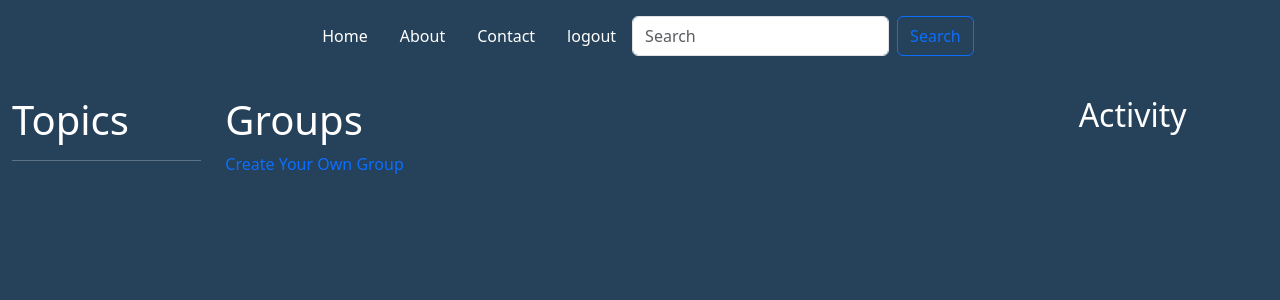
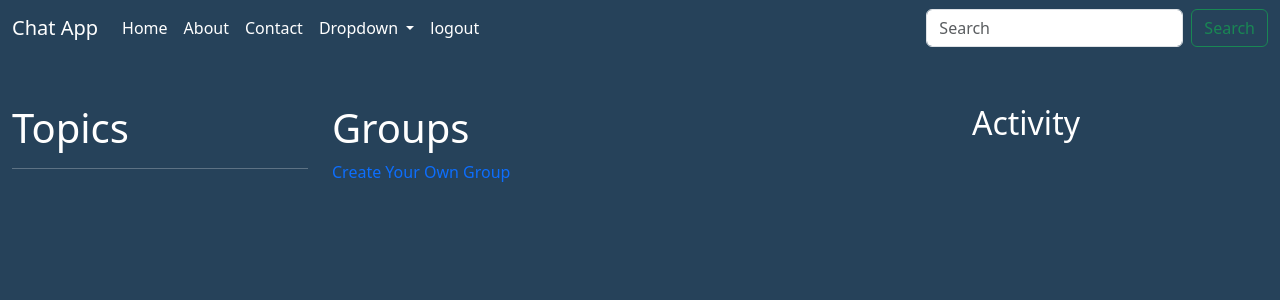
Before and after one commit to jiggyboy1/chat_app, a Django app: page / in a window 1280 px wide. Shown: the top 300 px of the page. Run offline with Django 5.2, Linux system fonts and the light colour scheme; the visitor is signed in with stand-in values (Sample User, id 1); data that the repository does not hold is empty.

Commit message:
initial commit

```diff
--- a/static/css/styles.css
+++ b/static/css/styles.css
@@ -1,19 +1,22 @@
 .nav-bar nav{
-    /* background-color: black; */
-    padding: 1rem;
+    background-color: #26425a;;
+    /* padding: 1rem; */
 }
 
-.nav-bar ul{
-    display: flex;
+/* .nav-bar ul{
+    display: block;
     list-style-type: none;
     justify-content: space-around;
     margin: 0;
     padding: 0;
-}
+} */
 
 .nav-bar a{
     text-decoration: none;
-    color: white;
+    color:white;
+}
+.nav-bar .dropdown-menu a{
+    color: black;
 }
 
 .nav-bar a:hover{
--- a/templates/home.html
+++ b/templates/home.html
@@ -1,10 +1,10 @@
 {% extends 'partial/main.html' %}
 {% load static %}
 {% block content %}
-<br>
+<br><br>
 <div class="container-fluid">
     <div class="row ">
-       <div class="col-2">
+       <div class="col-3">
           <div class="topic">
               <h1 >Topics</h1>
               <hr>
@@ -13,7 +13,7 @@
               {% endfor%}
           </div>
        </div>
-        <div class="col">
+        <div class="col-6 col-lg-6">
             <div class="Group">
                 <h1>Groups</h1>
                 <p><a href="{% url 'create' %}  "  title="Create Your Very Own Room">Create Your Own Group</a></p>
@@ -39,7 +39,7 @@
                 {% endfor %}
             </div>
        </div>
-       <div class="col-2">
+       <div class="col-3">
          <h2>Activity</h2>
         {% for message in message%}
          <small>@{{message.host}}    {{message.created|timesince}}</small>
--- a/templates/partial/nav.html
+++ b/templates/partial/nav.html
@@ -1,38 +1,53 @@
 <div class="nav-bar">
-    <nav>
-        <ul class="nav justify-content-center">
+    <nav class="navbar navbar-expand-lg bg-body-primary">
+        <div class="container-fluid">
+        <a class="navbar-brand" href="{% url 'home' %}">Chat App</a>
+        <button class="navbar-toggler" type="button" data-bs-toggle="collapse" data-bs-target="#navbarSupportedContent" aria-controls="navbarSupportedContent" aria-expanded="false" aria-label="Toggle navigation">
+            <span class="navbar-toggler-icon"></span>
+        </button>
+        <div class="collapse navbar-collapse" id="navbarSupportedContent">
+            <ul class="navbar-nav me-auto mb-2 mb-lg-0">
+            <!-- <li class="nav-item">
+                <a class="nav-link active" aria-current="page" href="">Home</a>
+            </li> -->
             <li class="nav-item">
-              <a class="nav-link active" aria-current="page" href="{% url 'home' %}">Home</a>
+                <a class="nav-link" href="{% url 'home' %}">Home</a>
             </li>
             <li class="nav-item">
-              <a class="nav-link" href="#">About</a>
+                <a class="nav-link" href="#">About</a>
             </li>
             <li class="nav-item">
-              <a class="nav-link" href="#">Contact</a>
+                <a class="nav-link" href="#">Contact</a>
+          </li>
+          {% if user.is_authenticated %}
+            <li class="nav-item dropdown">
+            <a class="nav-link dropdown-toggle" href="#" role="button" data-bs-toggle="dropdown" aria-expanded="false">
+            Dropdown
+            </a>
+            <ul class="dropdown-menu">
+            <li><a class="dropdown-item" href="#">Action</a></li>
+            <li><a class="dropdown-item" href="#">Another action</a></li>
+            <li><hr class="dropdown-divider"></li>
+            <li><a class="dropdown-item" href="#">Something else here</a></li>
+            </ul>
             </li>
-            {% if user.is_authenticated %}
             <li class="nav-item">
               <a class="nav-link" href="{% url 'logout' %}">logout</a>
             </li>
-            {%else %}
+          {%else %}
             <li class="nav-item">
               <a class="nav-link" href="{% url 'login' %}">login</a>
             </li>
             <li class="nav-item">
               <a class="nav-link" href="{% url 'register' %}">Sign in</a>
             </li>
-            {% endif %}
-            <form class="d-flex" role="search" method="post" action="{% url 'search' %}">
-              {% csrf_token %}
-              <input class="form-control me-2" type="search" placeholder="Search" aria-label="Search" name="searched">
-              <button class="btn btn-outline-primary" type="submit">Search</button>
+           {% endif %}
+            </ul>
+            <form class="d-flex" role="search">
+            <input class="form-control me-2" type="search" placeholder="Search" aria-label="Search">
+            <button class="btn btn-outline-success" type="submit">Search</button>
             </form>
-          </ul>
+        </div>
+        </div>
     </nav>
 </div>
-{% for message in messages %}
-<div class="alert alert-warning alert-dismissible fade show" role="alert">
-  {{message}}
-  <button type="button" class="btn-close" data-bs-dismiss="alert" aria-label="Close"></button>
-</div>
-{% endfor %}
```
Also changed, not shown: templates/login.html (+6 -1 lines), templates/partial/nav1.html (added, +20 -0 lines).
